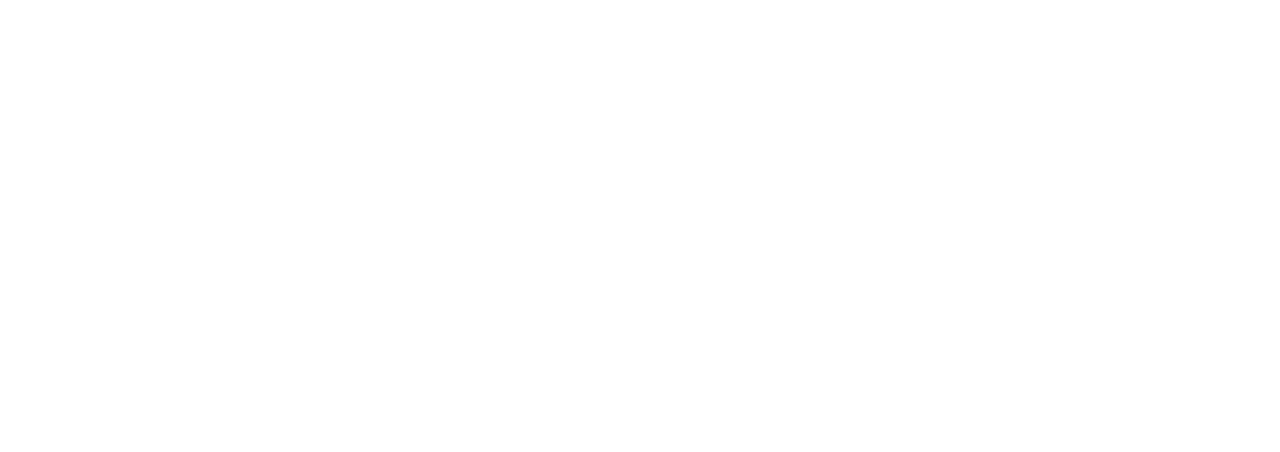
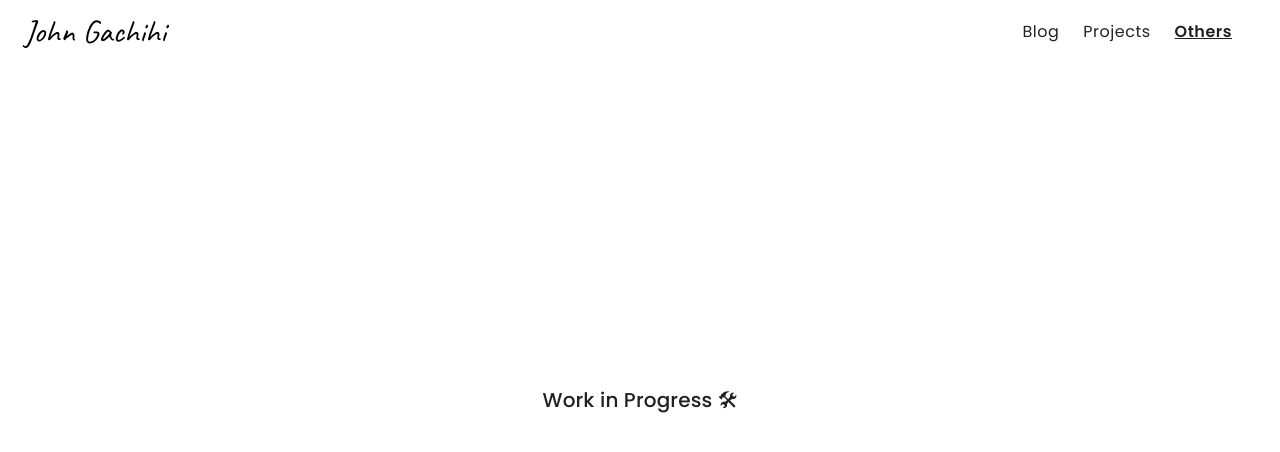
Before and after one commit to johnGachihi/johngachihi.com, a React (Create React App) app: page /other in a window 1280 px wide. Before the commit this address had no page. Shown: the top 452 px of the page. Built offline with nearby package versions, Linux system fonts and the light colour scheme.

Commit message:
resolve #10: add work-in-progress page unimplemented pages

```diff
--- a/src/App.tsx
+++ b/src/App.tsx
@@ -5,16 +5,17 @@
 import PageLayout from "./components/page-layout/PageLayout";
 import Projects from "./pages/projects/Projects";
 import Project from "./pages/projects/Project";
-import BlogList from "./pages/blog/BlogList";
+import WorkInProgress from "./pages/WorkInProgress";
 
 function App() {
   return (
     <Routes>
       <Route index element={<Home/>}/>
       <Route element={<PageLayout/>}>
-        <Route path="blog" element={<BlogList/>}/>
+        <Route path="blog" element={<WorkInProgress/>}/>
         <Route path="projects" element={<Projects/>}/>
         <Route path="projects/:slug" element={<Project/>}/>
+        <Route path="other" element={<WorkInProgress/>}/>
       </Route>
     </Routes>
   );
--- a/src/components/page-layout/AppBar.tsx
+++ b/src/components/page-layout/AppBar.tsx
@@ -50,9 +50,9 @@
           </Title>
 
           <Nav>
-            <NavLink to="/blogs">Blog</NavLink>
+            <NavLink to="/blog">Blog</NavLink>
             <NavLink to="/projects">Projects</NavLink>
-            <NavLink to="/ble">Others</NavLink>
+            <NavLink to="/other">Others</NavLink>
           </Nav>
         </Toolbar>
       </MuiAppBar>
--- a/src/pages/Home.tsx
+++ b/src/pages/Home.tsx
@@ -10,7 +10,7 @@
       <div>
         <Title>John Gachihi</Title>
 
-        <NavLink to="#">
+        <NavLink to="/blog">
           <Typography variant="h5">Blog</Typography>
           <ArrowForwardIcon/>
         </NavLink>
@@ -20,7 +20,7 @@
           <ArrowForwardIcon/>
         </NavLink>
 
-        <NavLink to="#">
+        <NavLink to="/other">
           <Typography variant="h5">Other</Typography>
           <ArrowForwardIcon/>
         </NavLink>
--- a/src/pages/blog/BlogList.tsx
+++ b/src/pages/WorkInProgress.tsx
@@ -1,18 +1,17 @@
 /** @jsxImportSource @emotion/react */
 import { css } from "@emotion/react";
-import { body1 } from "../../style/text";
+import { h6 } from "../style/text";
 
-
-function BlogList() {
+function WorkInProgress() {
   return (
     <div css={css`
       height: calc(100vh - 128px);
       display: flex;
       justify-content: center;
       align-items: center;
-      ${body1}
-    `}>Work in Progress</div>
+      ${h6}
+    `}>Work in Progress 🛠</div>
   )
 }
 
-export default BlogList
+export default WorkInProgress
```
